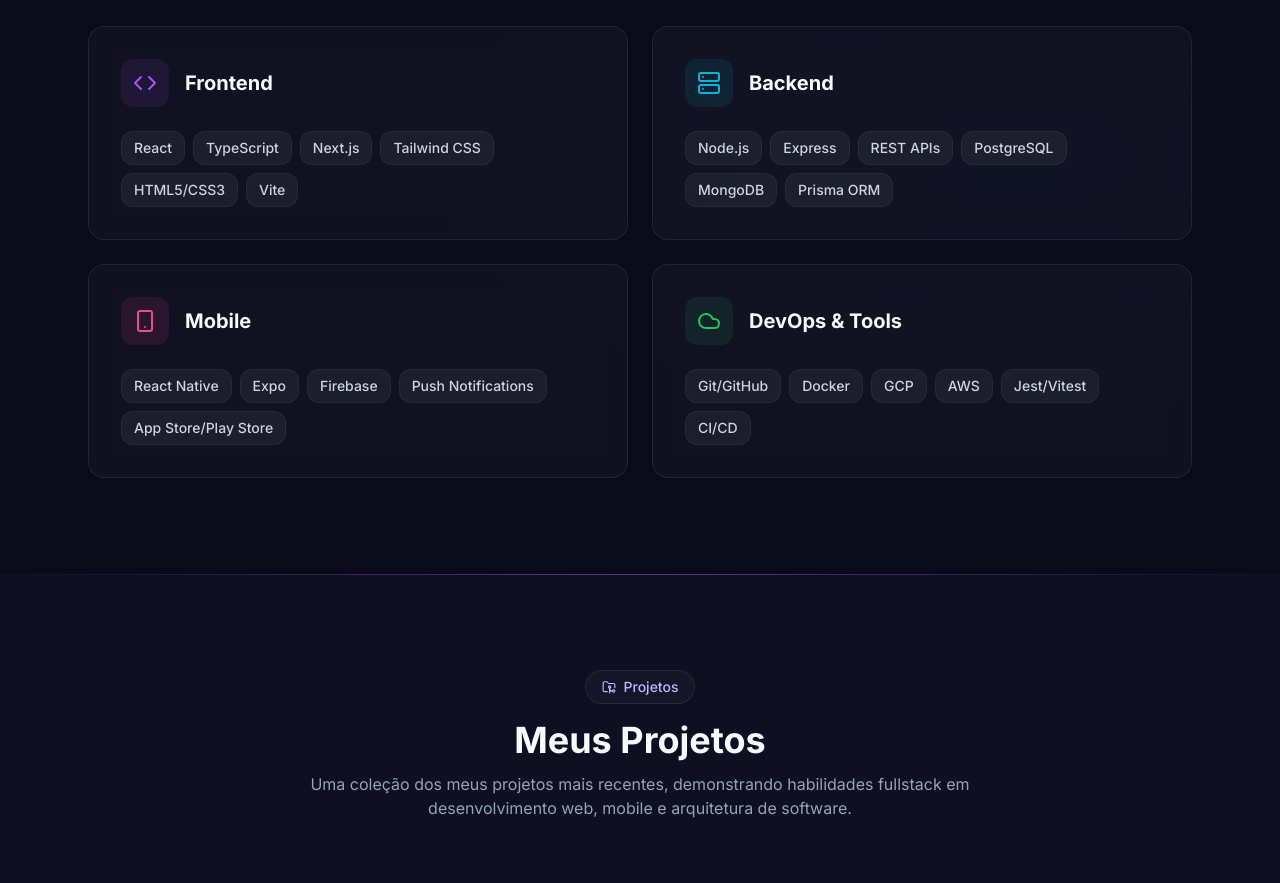
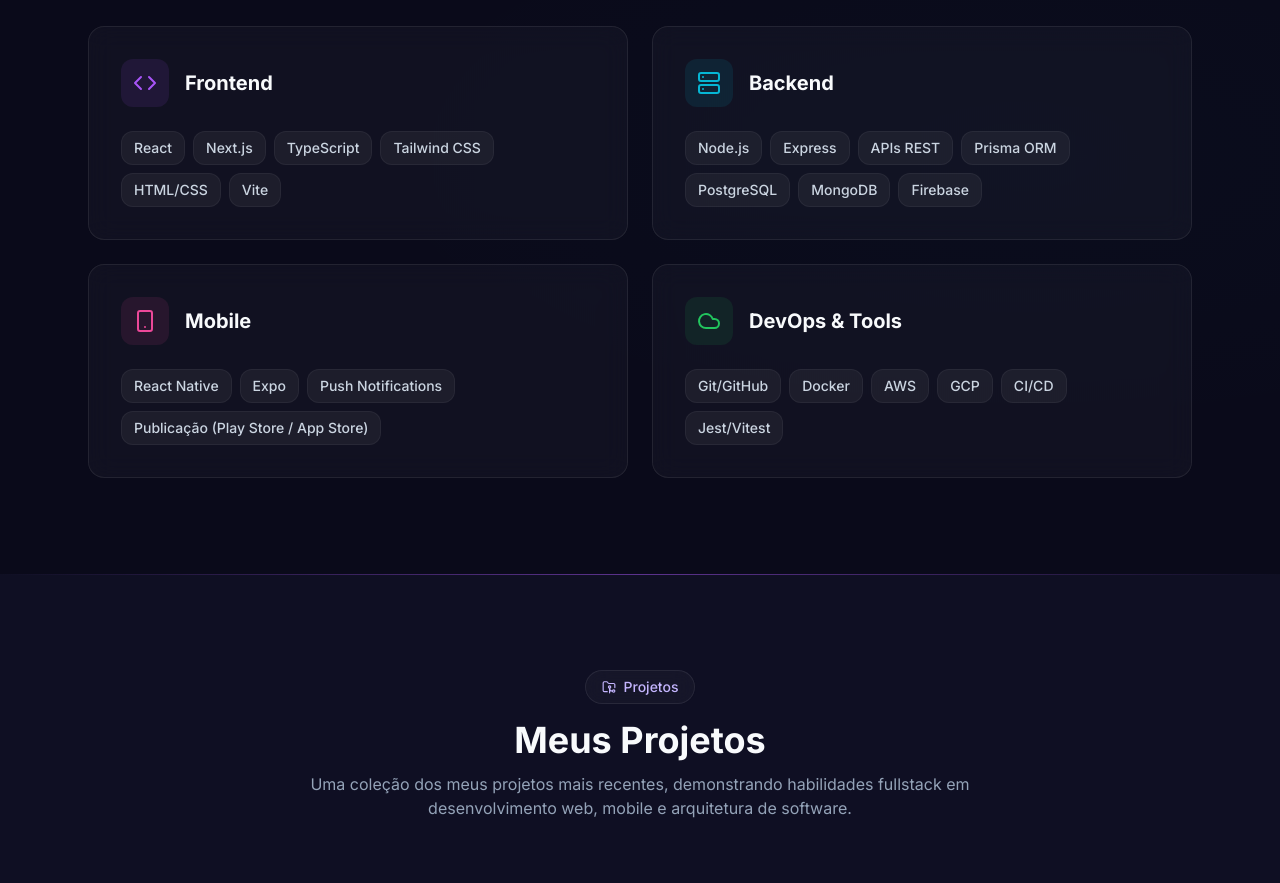
Before and after one commit to LisboaFred/portfolio_fred, a React (Vite) app: page / in a window 1280 px wide. Shown: the part 1940-2823 px from the top of the page. Built offline with nearby package versions, Linux system fonts and the light colour scheme.

Commit message:
fix: move categories expertise

```diff
--- a/src/components/TechnicalExpertise.tsx
+++ b/src/components/TechnicalExpertise.tsx
@@ -13,28 +13,28 @@ const TechnicalExpertise = () => {
       icon: Code,
       iconBg: 'bg-purple-500/10',
       iconColor: 'text-purple-500',
-      skills: ['React', 'TypeScript', 'Next.js', 'Tailwind CSS', 'HTML5/CSS3', 'Vite'],
+      skills: ['React', 'Next.js', 'TypeScript', 'Tailwind CSS', 'HTML/CSS', 'Vite'],
     },
     {
       title: t('backend'),
       icon: Server,
       iconBg: 'bg-cyan-500/10',
       iconColor: 'text-cyan-500',
-      skills: ['Node.js', 'Express', 'REST APIs', 'PostgreSQL', 'MongoDB', 'Prisma ORM'],
+      skills: ['Node.js', 'Express', 'APIs REST', 'Prisma ORM', 'PostgreSQL', 'MongoDB', 'Firebase'],
     },
     {
       title: t('mobile'),
       icon: Smartphone,
       iconBg: 'bg-pink-500/10',
       iconColor: 'text-pink-500',
-      skills: ['React Native', 'Expo', 'Firebase', 'Push Notifications', 'App Store/Play Store'],
+      skills: ['React Native', 'Expo', 'Push Notifications', 'Publicação (Play Store / App Store)'],
     },
     {
       title: t('devopsTools'),
       icon: Cloud,
       iconBg: 'bg-green-500/10',
       iconColor: 'text-green-500',
-      skills: ['Git/GitHub', 'Docker', 'GCP', 'AWS', 'Jest/Vitest', 'CI/CD'],
+      skills: ['Git/GitHub', 'Docker', 'AWS', 'GCP', 'CI/CD', 'Jest/Vitest'],
     },
   ];
 
```
